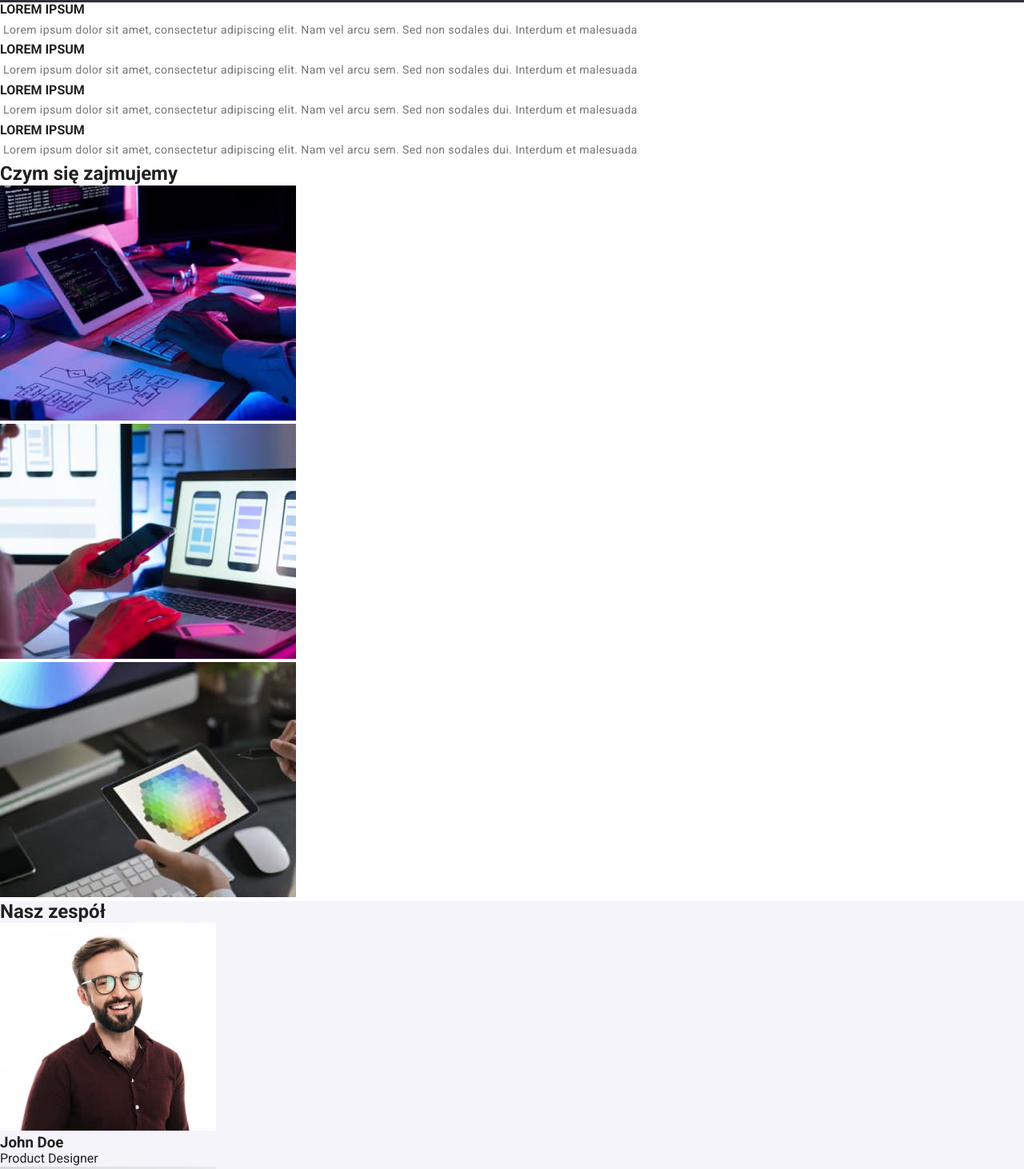
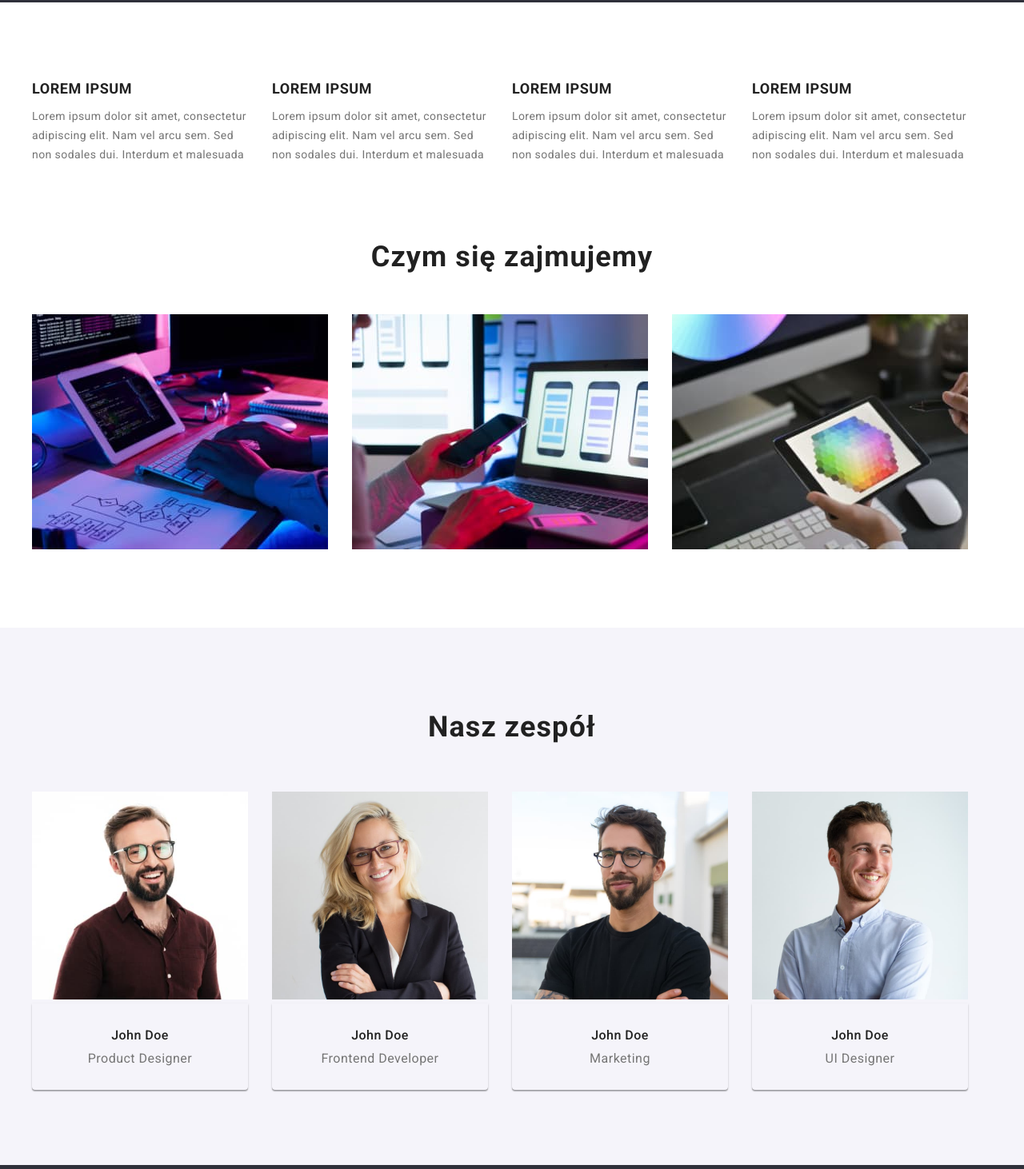
Before and after one commit to zanetamak/goit-markup-hw-03, a plain HTML site: page index.html in a window 1280 px wide. Shown: the part 677-2139 px from the top of the page at 80% size. Drawn offline with nearby package versions, Linux system fonts and the light colour scheme.

Commit message:
version 3

```diff
--- a/css/styles.css
+++ b/css/styles.css
@@ -129,8 +129,7 @@ color: #212121;
    font-size: 14px;
    line-height: 1.1;
    letter-spacing: 0.02em;
-
-   color: var(--second-line-color);
+   color: var(--second-line-color)
 }
 
    .menu-nav-link:hover,
@@ -166,10 +165,11 @@ font-size: 16px;
 line-height: 1.8;
 cursor: pointer;
 text-align: center;
+margin: 0 auto;
+margin-top: 30px;
+padding: 10px 41px;
 letter-spacing: 0.06em;
-padding: 10px 41px;
 border-radius: 4px;
-margin: 30px 0 auto 600px;
 background: var(--button-background);
 }
 
@@ -177,17 +177,135 @@ background: var(--button-background);
    color: var(--main-background);
    background: var(--focus-color);
 }
+.features {
+   padding-bottom: 0;
+}
+
+.features-list {
+   display: flex;
+}
+
+.features-title {
+   font-weight: 700;
+   font-size: 18px;
+   line-height: 1.5;
+   letter-spacing: 0.03em;
+   margin-bottom: 10px;
+}
+
+.features-list {
+   display: flex;
+}
+
+.features-items {
+   margin-right: 30px;
+}
+
+.paragraph-index {
+font-family: 'Roboto';
+   font-style: normal;
+   font-weight: 400;
+   font-size: 14px;
+   line-height: 1.7;
+   letter-spacing: 0.03em;
+   color: var(--second-line-color)
+}
+
+.list-img {
+display: flex;
+   }
+/* about + img index ====================================== */
+
+.about-title {
+   font-weight: 700;
+   font-size: 36px;
+   line-height: 1.2;
+   text-align: center;
+   letter-spacing: 0.03em;
+   margin-bottom: 50px;
+}
+
+.list-img {
+   display: flex;
+}
+
+.about-img {
+ margin-right: 30px;
+list-style-type: none;
+}
+
+/* team ====================================== */
+
+.team {
+   background: rgba(245, 244, 250, 1);
+   align-items: center;
+   justify-content: center;
+}
+
+.team-title {
+font-weight: 700;
+   font-size: 36px;
+   line-height: 1.7;
+   text-align: center;
+   letter-spacing: 0.03em;
+   margin-bottom: 50px
+}
+
+.team-list {
+   display: flex
+}
+
+.index-team-containers {
+   margin-right: 30px;
+}
+
+.figcaption-team {
+box-shadow: 0px 1px 3px rgba(0, 0, 0, 0.12),
+0px 1px 1px rgba(0, 0, 0, 0.14),
+0px 2px 1px rgba(0, 0, 0, 0.2);
+border-radius: 0px 0px 4px 4px;
+padding-top: 30px;
+padding-bottom: 30px
+}
+
+.index-team-name {
+   font-family: 'Roboto';
+   font-weight: 500;
+   font-size: 16px;
+   line-height: 1.2;
+   text-align: center;
+   letter-spacing: 0.03em;
+}
+
+.index-team-position {
+font-family: 'Roboto';
+   font-weight: 400;
+   font-size: 16px;
+   line-height: 1.2;
+   text-align: center;
+   letter-spacing: 0.03em;
+   margin-top: 10px;
+   color: var(--second-line-color)
+}
+
 /* buttons, img, portfolio ======================*/
+
+.paragraph-portfolio {
+   font-weight: 400;
+   font-size: 16px;
+   line-height: 1.8;
+   margin-top: 14px;
+   letter-spacing: 0.03em;
+   color: var(--second-line-color);
+   }
 
 
 .buttons-portfolio {
-   font-family: 'Roboto';
    font-weight: 500;
    font-size: 16px;
    line-height: 1.6;
    text-align: center;
    letter-spacing: 0.03em;
-   border-style: hidden;
    margin: 0 auto;
    padding: 6px 22px;
    cursor: pointer;
@@ -213,6 +331,7 @@ background: var(--button-background);
 }
 
 /* portfolio images ============= */
+
 .site-navigation {
    display: flex;
    flex-wrap: wrap;
@@ -221,6 +340,7 @@ background: var(--button-background);
 .portfolio-img-containers {
 margin-bottom: 30px;
 margin-right: 30px;
+
 }
 .figcaption-item {
    padding: 20px 24px;
@@ -229,11 +349,6 @@ margin-right: 30px;
    border-left: 1px solid #eeeeee;
 }
 
-.h2 {
-   font-weight: 700;
-   font-size: 36px;
-   line-height: 1.2;
-}
 
 .h3 {
    font-weight: 700;
@@ -243,28 +358,6 @@ margin-right: 30px;
    color: rgba(33, 33, 33, 1)
 }
 
-.h4 {
-   font-weight: 700;
-   font-size: 18px;
-   line-height: 2.0;
-}
-
-.paragraph-index {
-font-weight: 400;
-font-size: 14px;
-line-height: 1.7;
-padding: 4px;
-letter-spacing: 0.03em;
-color: var(--second-line-color)}
-
-.paragraph-portfolio {
-font-weight: 400;
-font-size: 16px;
-line-height: 1.8;
-margin-top: 14px;
-letter-spacing: : 0.03em;
-color: var(--second-line-color)
-}
 .portfolio-img-item:nth-last-child(-n + 3) {
       margin-bottom: 0;
    }
@@ -272,10 +365,6 @@ color: var(--second-line-color)
 .portfolio-img-item:nth-of-type(3n) {
       margin-right: 0;
 
-}
-
-.team {
-   background: rgba(245, 244, 250, 1);
 }
 
 /* stopka =======================================*/
--- a/index.html
+++ b/index.html
@@ -40,69 +40,88 @@
 <!--hero-->
     <main>
     <section class="hero-container section">
+        <div class="container">
         <h1 class="h1-webstudio">EFEKTYWNE ROZWIĄZANIA DLA WASZEGO BIZNESU</h1>
-        <button type="button" class="button-webstudio">Zamów usługe</button>
+        <button class="button-webstudio" type="button" style="text-align: center">Zamów usługe</button>
         </div>
     </section>
 <!--Atuty-->
-<section>
-    <div>
-        <ul>
-            <li>
-                <h4>LOREM IPSUM</h4>
+<section class="features section">
+    <div class="container">
+        <ul class="features-list list">
+            <li class="features-items">
+                <h4 class="features-title">LOREM IPSUM</h4>
                 <p class="paragraph-index">Lorem ipsum dolor sit amet, consectetur adipiscing elit. Nam vel arcu sem. Sed non sodales dui. Interdum et malesuada</p>
             </li>
-            <li>
-                <h4>LOREM IPSUM</h4>
+            <li class="features-items">
+                <h4 class="features-title">LOREM IPSUM</h4>
                 <p class="paragraph-index">Lorem ipsum dolor sit amet, consectetur adipiscing elit. Nam vel arcu sem. Sed non sodales dui. Interdum et malesuada</p>
             </li>
-            <li>
-                <h4>LOREM IPSUM</h4>
+            <li class="features-items">
+                <h4 class="features-title">LOREM IPSUM</h4>
                 <p class="paragraph-index">Lorem ipsum dolor sit amet, consectetur adipiscing elit. Nam vel arcu sem. Sed non sodales dui. Interdum et malesuada</p>
             </li>
-            <li>
-                <h4>LOREM IPSUM</h4>
+            <li class="features-items">
+                <h4 class="features-title">LOREM IPSUM</h4>
                 <p class="paragraph-index">Lorem ipsum dolor sit amet, consectetur adipiscing elit. Nam vel arcu sem. Sed non sodales dui. Interdum et malesuada</p>
             </li>
         </ul>
     </div>
 </section>
 <!--Gallery-->
-<section>
-<div>
-    <h2>Czym się zajmujemy</h2>
-    <ul>
-        <li><img src="./images/about/img.jpg" alt="pisanie na klawiaturze" width="370" height="294"></li>
-        <li><img src="./images/about/img1.jpg" alt="ustawianie aplikacji na telefonie" width="370" height="294"></li>
-        <li><img src="./images/about/img2.jpg" alt="dbieranie kolorów z palety" width="370" height="294"></li>
+<section class="section">
+    <div class="about container">
+    <h2 class="about-title">Czym się zajmujemy</h2>
+    <ul class="list-img">
+        <li class="about-img"><img src="./images/about/img.jpg" alt="pisanie na klawiaturze" width="370" height="294"></li>
+        <li class="about-img"><img src="./images/about/img1.jpg" alt="ustawianie aplikacji na telefonie" width="370" height="294"></li>
+        <li class="about-img"><img src="./images/about/img2.jpg" alt="dbieranie kolorów z palety" width="370" height="294"></li>
     </ul>
 </div>
 </section>
 <!--Team-->
-<section class="team">
-        <h2>Nasz zespół</h2>
-        <ul>
+<section class="team section">
+    <div class="container">
+        <h2 class="team-title">Nasz zespół</h2>
+        <ul class="team-list list">
             <li>
+                <figure class="index-team-containers list">
                 <img src="./images/team/pracownik1.jpg" alt="pracownik1" width="270" height="260">
-                    <h3>John Doe</h3>
-                    <p>Product Designer</p>
+                <figcaption class="figcaption-team">
+                <h3 class="index-team-name">John Doe</h3>
+                    <p class="index-team-position">Product Designer</p>
+                    </figcaption>
+                    </figure>
             </li>
             <li>
+                <figure class="index-team-containers list">
                 <img src="./images/team/pracownik2.jpg" alt="pracownik2" width="270" height="260">
-                    <h3>John Doe</h3>
-                    <p>Frontend Developer</p>
+                    <figcaption class="figcaption-team">
+                <h3 class="index-team-name">John Doe</h3>
+                <p class="index-team-position">Frontend Developer</p>
+        </figcaption>
+        </figure>
             </li>
             <li>
+                <figure class="index-team-containers list">
                 <img src="./images/team/pracownik3.jpg" alt="pracownik3" width="270" height="260">
-                    <h3>John Doe</h3>
-                    <p>Marketing</p>
+                    <figcaption class="figcaption-team">
+                <h3 class="index-team-name">John Doe</h3>
+                    <p class="index-team-position">Marketing</p>
+                    </figcaption>
+                    </figure>
             </li>
             <li>
+                <figure class="index-team-containers list">
                 <img src="./images/team/pracownik4.jpg" alt="pracownik4" width="270" height="260">
-                    <h3>John Doe</h3>
-                    <p>UI Designer</p>
+                    <figcaption class="figcaption-team">
+                <h3 class="index-team-name">John Doe</h3>
+                    <p class="index-team-position">UI Designer</p>
+                    </figcaption>
+                    </figure>
             </li>
         </ul>
+    </div>
 </section>
     </main>
     <footer>
```
